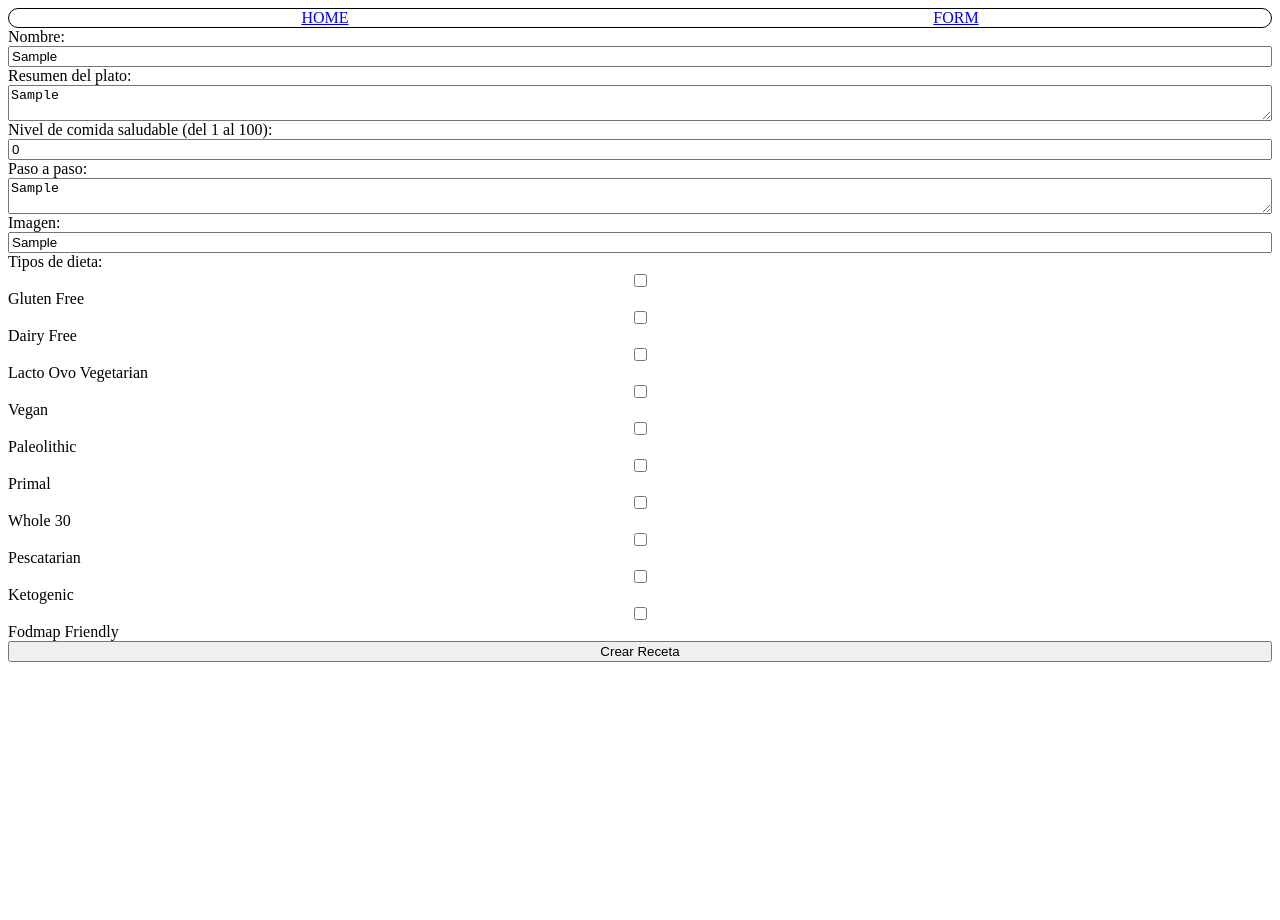
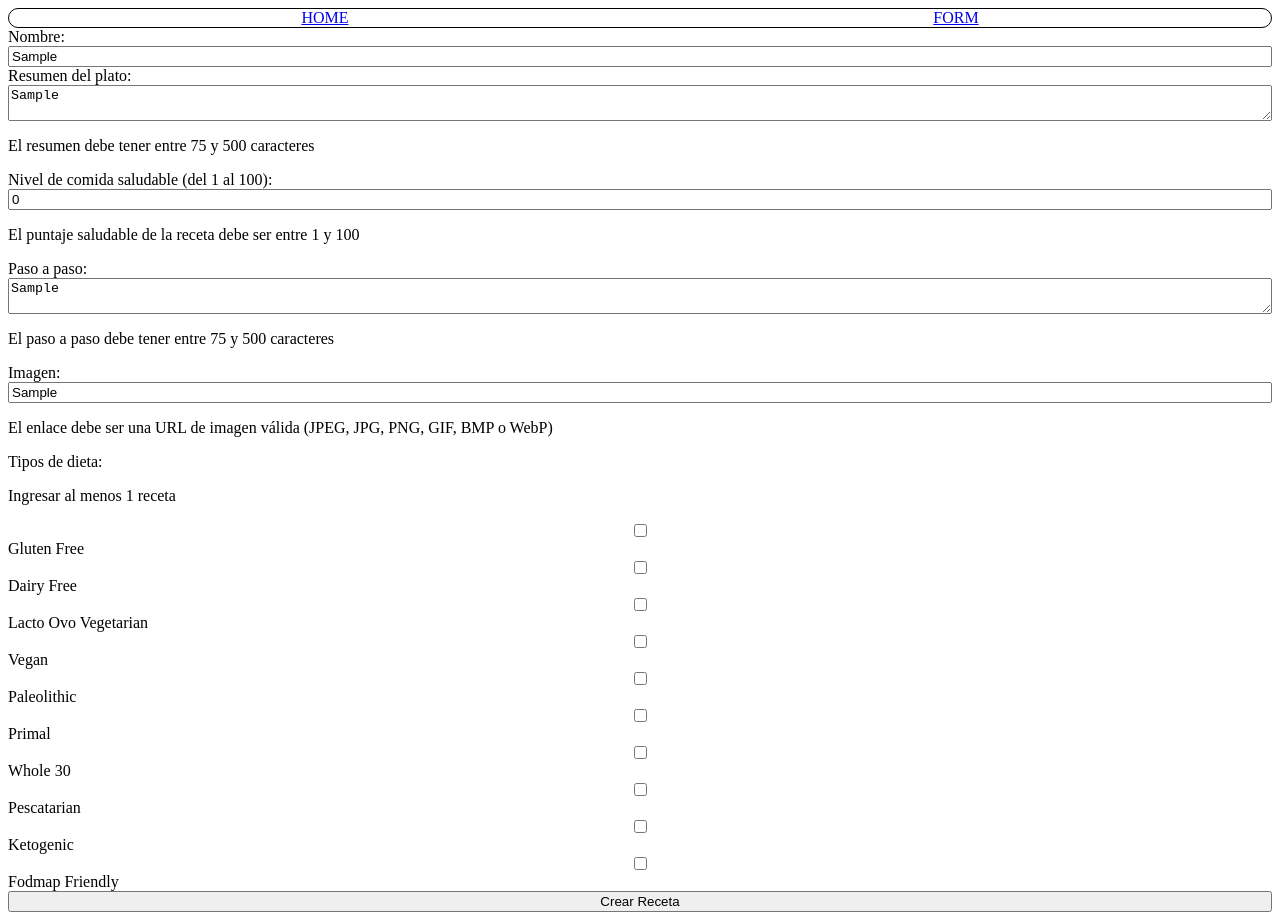
Before and after one commit to Kobi96/PI-Food-main, a React (Create React App) app in the folder client/: page /create in a window 1280 px wide. Both pictures are taken after typing "Sample", "Sample", "Sample", "Sample" into the empty fields and a click on the button "Crear Receta". Before the commit the page ends 800 px from the top, so only its background shows below. Built offline with nearby package versions, Linux system fonts and the light colour scheme; no server answers.

Commit message:
validator OK 5-8-23

```diff
--- a/client/src/redux/actions.js
+++ b/client/src/redux/actions.js
@@ -43,10 +43,9 @@ const getRecipeById = (id) => {
 };
 const postRecipe = (recipe) => {
   return async (dispatch) => {
-    const { data } = await axios.post(
-      "http://localhost:3001/food/recipes",
-      recipe
-    );
+    const { data } = await axios
+      .post("http://localhost:3001/food/recipes", recipe)
+      .then(alert("Receta Creada"));
     dispatch({ type: POST_RECIPE, payload: data });
   };
 };
--- a/client/src/views/Form/Form.jsx
+++ b/client/src/views/Form/Form.jsx
@@ -2,10 +2,12 @@ import style from "./Form.module.css";
 import { useState } from "react";
 import { postRecipe } from "../../redux/actions";
 import { useDispatch } from "react-redux";
+import validator from "./validation";
 
 const Form = () => {
   const dispatch = useDispatch();
 
+  // Estados locales
   const [form, setForm] = useState({
     name: "",
     image: "",
@@ -14,13 +16,16 @@ const Form = () => {
     instructions: "",
     diets: [],
   });
+  const [errors, setErrors] = useState({});
   const [aux, setAux] = useState([]);
 
+  //Funciones Handlers
   const changeHandler = (event) => {
     const property = event.target.name;
     const value = event.target.value;
 
     setForm({ ...form, [property]: value });
+    setErrors({});
   };
 
   const dietsHandler = (event) => {
@@ -41,26 +46,36 @@ const Form = () => {
 
     if (finalCount % 2 === 0) {
       setForm({ ...form, diets: [...form.diets, Number(id)] });
+      setErrors({});
     } else if (finalCount % 2 === 1) {
       const filteredDiets = form.diets.filter(
         (dietId) => dietId !== Number(id)
       );
       setForm({ ...form, diets: filteredDiets });
+      if (form.diets.length) setErrors({});
     }
   };
 
   const submitHandler = (event) => {
     event.preventDefault();
-    dispatch(postRecipe(form));
-    alert("Tu receta ha sido creada!");
-    setTimeout(() => {
-      window.location.reload();
-    }, 2000);
+    const validationErrors = validator(form);
+    setErrors(validationErrors);
+    console.log(validationErrors);
+    if (Object.keys(validationErrors).length === 0) {
+      dispatch(postRecipe(form));
+      setTimeout(() => {
+        window.location.reload();
+      }, 1000);
+    }
   };
 
   return (
     <div>
-      <form className={style.form_container} onSubmit={submitHandler}>
+      <form
+        className={style.form_container}
+        onSubmit={submitHandler}
+        noValidate
+      >
         <label>Nombre:</label>
         <input
           type="text"
@@ -69,6 +84,7 @@ const Form = () => {
           onChange={changeHandler}
           required
         />
+        {errors.name && <p className={style.errors}>{errors.name}</p>}
         <label for="resumen">Resumen del plato:</label>
         <textarea
           name="summary"
@@ -76,6 +92,7 @@ const Form = () => {
           onChange={changeHandler}
           required
         ></textarea>
+        {errors.summary && <p className={style.errors}>{errors.summary}</p>}
         <label for="healthScore">
           Nivel de comida saludable (del 1 al 100):
         </label>
@@ -86,6 +103,9 @@ const Form = () => {
           onChange={changeHandler}
           required
         />
+        {errors.healthScore && (
+          <p className={style.errors}>{errors.healthScore}</p>
+        )}
         <label for="pasos">Paso a paso:</label>
         <textarea
           name="instructions"
@@ -93,6 +113,9 @@ const Form = () => {
           onChange={changeHandler}
           required
         ></textarea>
+        {errors.instructions && (
+          <p className={style.errors}>{errors.instructions}</p>
+        )}
         <label for="imagen">Imagen:</label>
         <input
           type="text"
@@ -101,7 +124,9 @@ const Form = () => {
           autoComplete="off"
           onChange={changeHandler}
         ></input>
+        {errors.image && <p className={style.errors}>{errors.image}</p>}
         <label>Tipos de dieta:</label>
+        {errors.diets && <p className={style.errors}>{errors.diets}</p>}
         <input
           type="checkbox"
           id={1}
--- /dev/null
+++ b/client/src/views/Form/validation.js
@@ -0,0 +1,40 @@
+const validator = (data) => {
+  let errors = {};
+
+  if (!data.name) {
+    errors.name = "Ingresar un nombre";
+  }
+
+  if (!data.summary) {
+    errors.summary = "Ingresar un resumen del plato";
+  } else if (data.summary.length < 75 || data.summary.length > 500) {
+    errors.summary = "El resumen debe tener entre 75 y 500 caracteres";
+  }
+
+  if (data.healthScore <= 0 || data.healthScore > 100) {
+    errors.healthScore =
+      "El puntaje saludable de la receta debe ser entre 1 y 100";
+  }
+
+  if (!data.instructions) {
+    errors.instructions =
+      "Ingresar un paso a paso acerca de la preparación del plato";
+  } else if (data.instructions.length < 75 || data.instructions.length > 500) {
+    errors.instructions = "El paso a paso debe tener entre 75 y 500 caracteres";
+  }
+
+  if (!data.image) {
+    errors.image = "Ingresar un link a una imagen apropiada para la receta";
+  } else if (!/\.(jpeg|jpg|png|gif|bmp|webp)$/i.test(data.image)) {
+    errors.image =
+      "El enlace debe ser una URL de imagen válida (JPEG, JPG, PNG, GIF, BMP o WebP)";
+  }
+
+  if (!data.diets.length) {
+    errors.diets = "Ingresar al menos 1 receta";
+  }
+
+  return errors;
+};
+
+export default validator;
```
Also changed, not shown: 1 other file (tests, documents, lock files or other folders).
